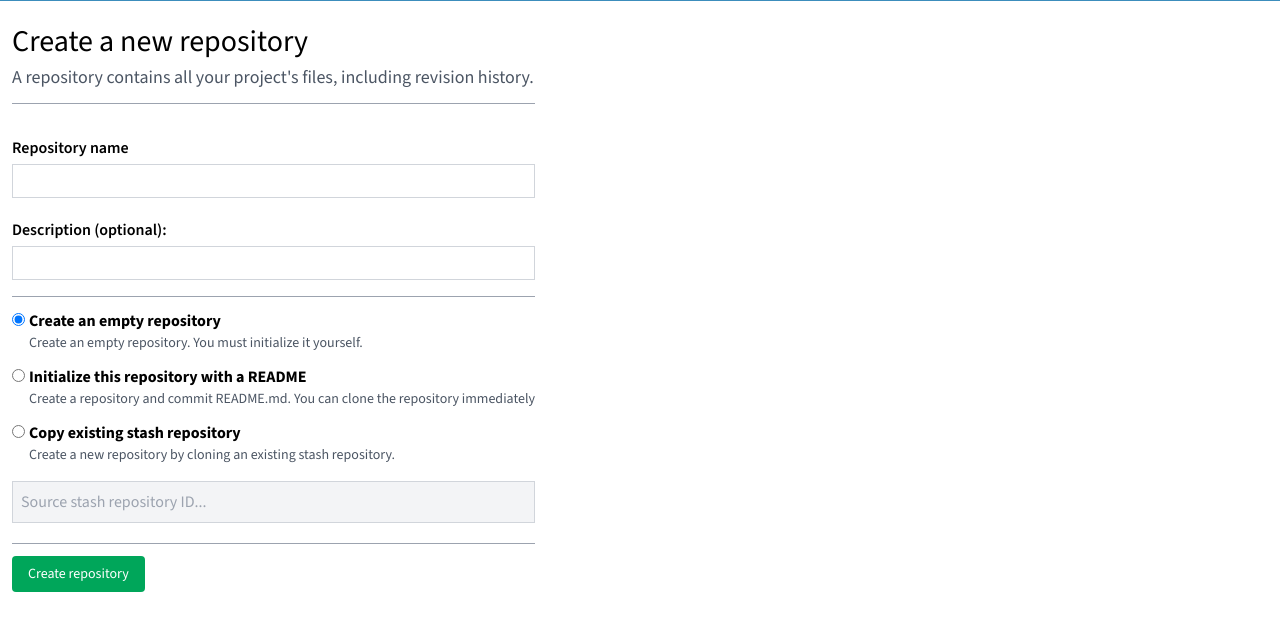
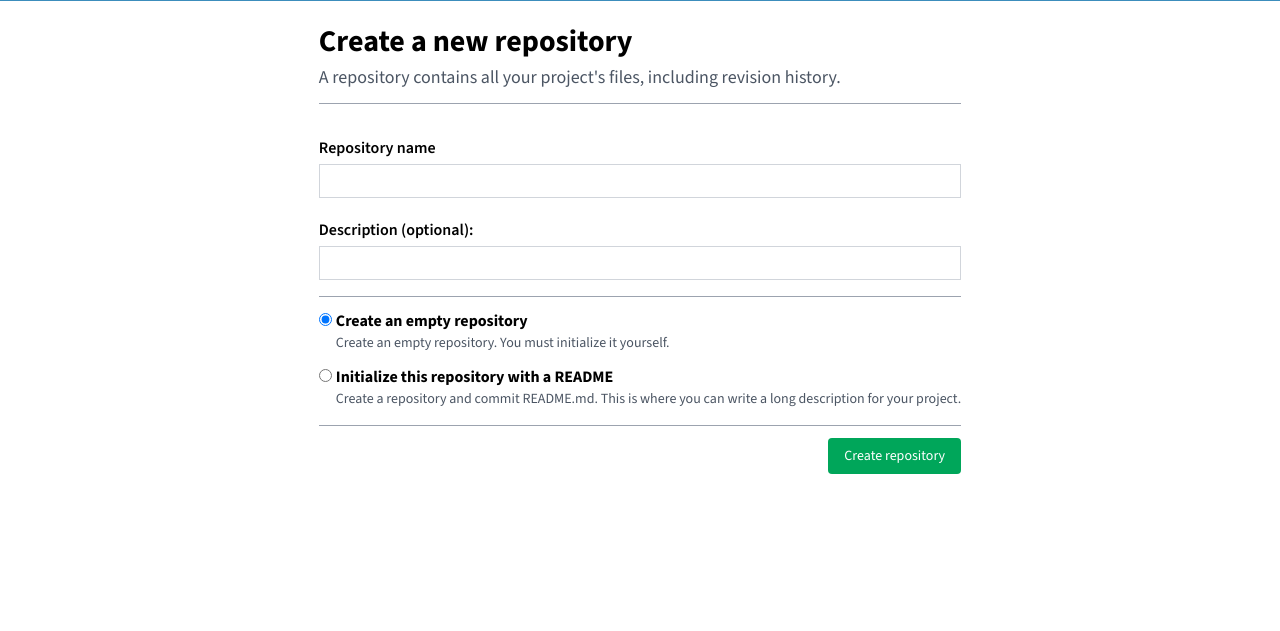
Before and after one commit to DipsDev/Stash, a Flask app: page /new in a window 1280 px wide. Shown: the part 51-682 px from the top of the page. Run offline with Flask 3, Linux system fonts and the light colour scheme; a user stored in the database is signed in; some libraries are stand-ins or nearby versions.

Commit message:
fix/remove-creation Removed the ability to fork a repository from the repo creation panel. Restyled the repository creation page

```diff
--- a/backend/web_server/src/templates/repo/new.html
+++ b/backend/web_server/src/templates/repo/new.html
@@ -14,8 +14,9 @@
 {% endblock %}
 
 {% block content %}
+<section class="w-full flex flex-row items-center justify-center">
     <div class="px-3 pt-6">
-    <h1 class="text-2xl md:text-3xl">Create a new repository</h1>
+        <h1 class="text-2xl md:text-3xl font-bold">Create a new repository</h1>
         <p class="text-gray-600 text-sm mt-1 md:text-lg">A repository contains all your project's files, including revision history.</p>
         <div class="h-[1px] w-full bg-gray-400 mt-3"></div>
         <form class="flex flex-col items-start justify-center" action="{{ url_for('repo.new') }}" method="post">
@@ -41,20 +42,12 @@
                 <input id="readme" name="initial_value" type="radio" value="readme" class="mt-1" onclick="add_disable()">
                 <div class="flex flex-col items-start justify-center">
                     <label for="readme" class="font-bold">Initialize this repository with a README</label>
-                <p class="text-sm text-gray-600">Create a repository and commit README.md. You can clone the repository immediately</p>
+                    <p class="text-sm text-gray-600">Create a repository and commit README.md. This is where you can write a long description for your project.</p>
                 </div>
             </div>
-        <div class="flex flex-row items-start justify-center gap-1 mt-3">
-            <input id="stash_clone" name="initial_value" type="radio" value="clone" class="mt-1" onclick="remove_disable()">
-            <div class="flex flex-col items-start justify-center">
-                <label for="stash_clone" class="font-bold">Copy existing stash repository</label>
-                <p class="text-sm text-gray-600">Create a new repository by cloning an existing stash repository.</p>
-            </div>
-        </div>
-        <input id="source_id" disabled name="source_id" type="text" placeholder="Source stash repository ID..."
-               class="py-2 px-2 w-full border border-gray-300 my-4 outline-none focus:border-blue-500 disabled:bg-gray-100" />
-        <div class="h-[1px] w-full bg-gray-400 mt-1"></div>
-        <input type="submit" value="Create repository" class="md:w-auto px-4 w-full text-center bg-[#00A65A] text-sm py-2 mt-3 text-white rounded hover:cursor-pointer hover:bg-green-700">
+            <div class="h-[1px] w-full bg-gray-400 mt-4"></div>
+            <input type="submit" value="Create repository" class="ml-auto md:w-auto px-4 w-full text-center bg-[#00A65A] text-sm py-2 mt-3 text-white rounded hover:cursor-pointer hover:bg-green-700">
         </form>
     </div>
+</section>
 {% endblock %}
```
Lines whose indentation alone changed are shown as unchanged.
